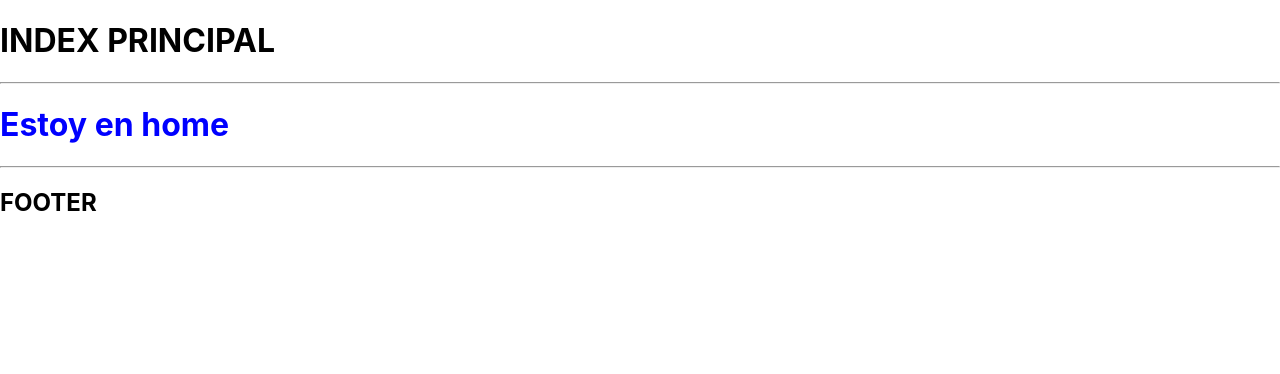
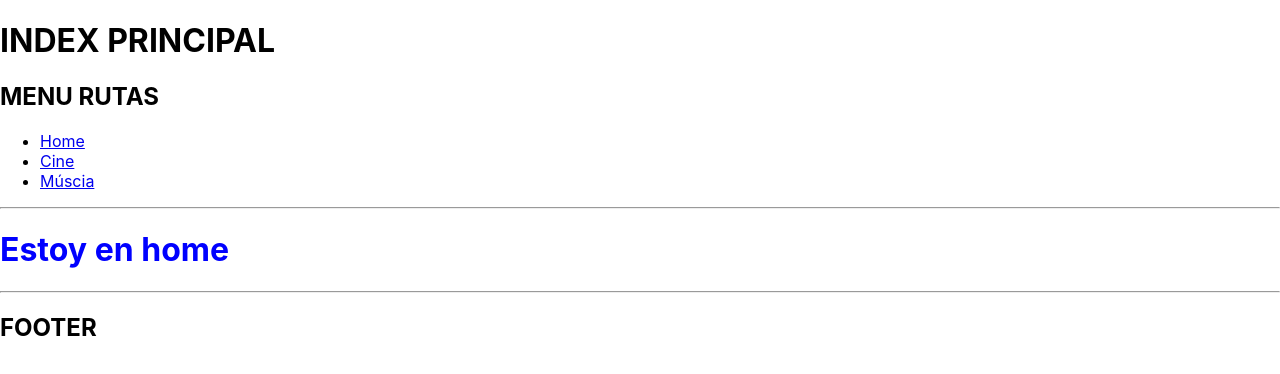
Before and after one commit to Jorgerdzz/reactformsrutas, a React (Create React App) app: page / in a window 1280 px wide. Shown: the top 374 px of the page. Built offline with nearby package versions, Linux system fonts and the light colour scheme.

Commit message:
menu rutas

```diff
--- /dev/null
+++ b/src/components/MenuRutas.js
@@ -0,0 +1,19 @@
+import { Component } from "react";
+
+class MenuRutas extends Component {
+
+    render () {
+        return(
+            <div>
+                <ul>
+                    <li><a href="/">Home</a></li>
+                    <li><a href="/cine">Cine</a></li>
+                    <li><a href="/musica">Múscia</a></li>
+                </ul>
+            </div>
+        )
+    }
+
+}
+
+export default MenuRutas;
--- a/src/index.js
+++ b/src/index.js
@@ -4,11 +4,14 @@ import './index.css';
 import App from './App';
 import reportWebVitals from './reportWebVitals';
 import Router from './components/Router';
+import MenuRutas from './components/MenuRutas';
 
 const root = ReactDOM.createRoot(document.getElementById('root'));
 root.render(
   <React.StrictMode>
     <h1>INDEX PRINCIPAL</h1>
+    <h2>MENU RUTAS</h2>
+    <MenuRutas />
     <hr/>
       <Router/>
     <hr/>
```
